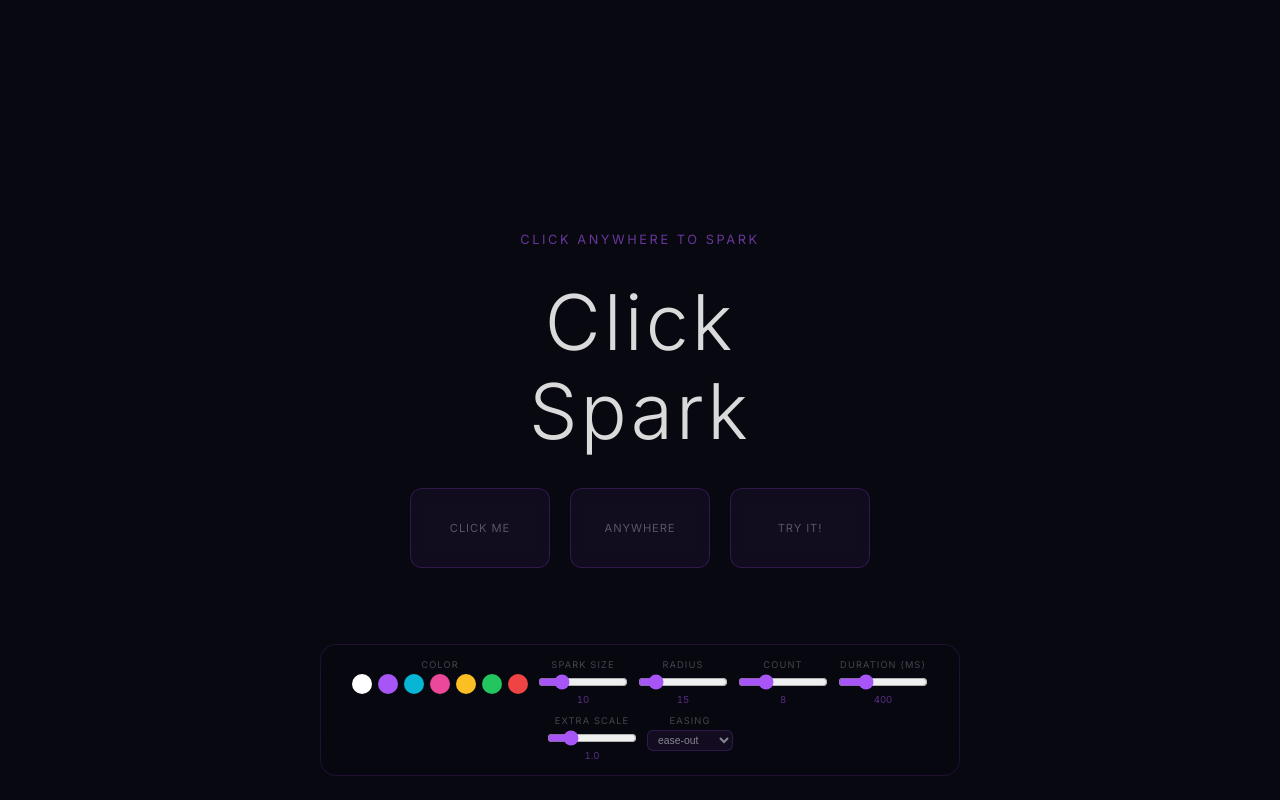
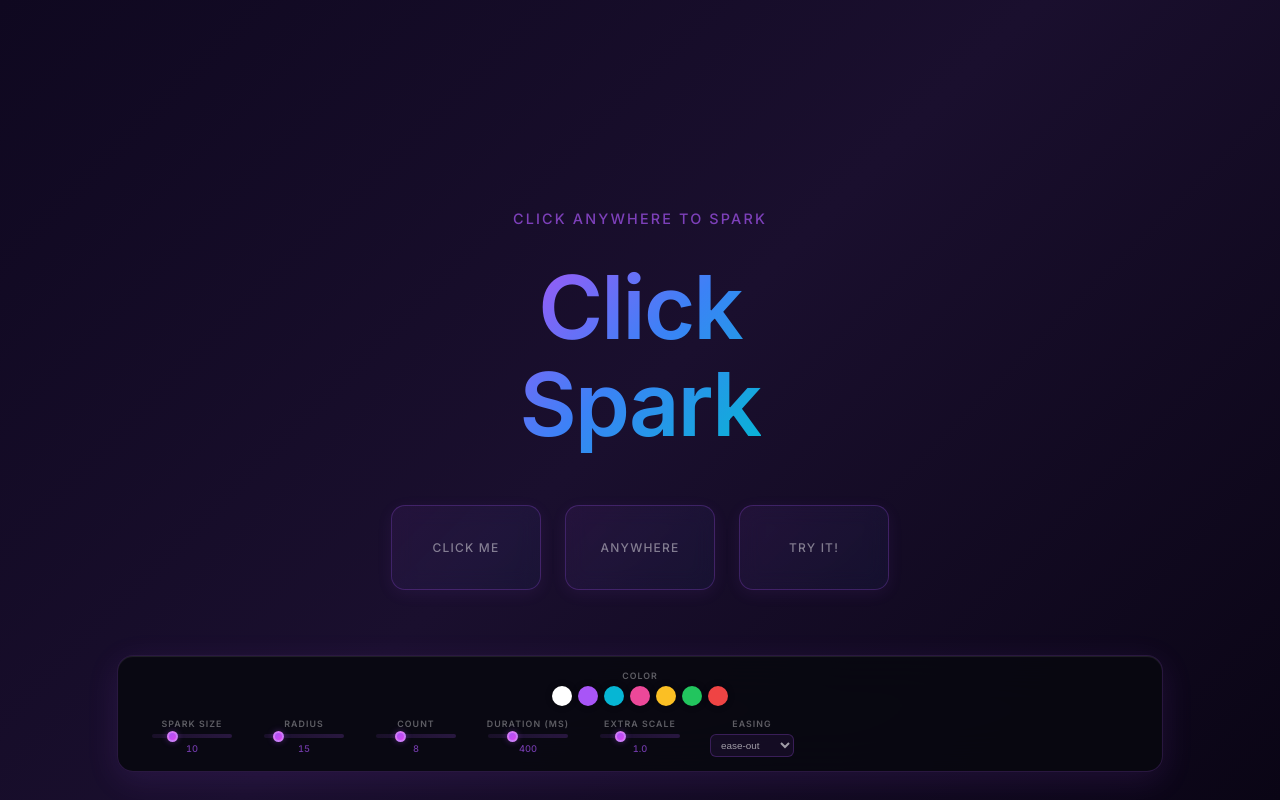
Before and after one commit to AryanSinghh07/Animations, a plain HTML site: page Click Spark/Click_Spark.html in a window 1280 px wide. Drawn offline with Linux system fonts and the light colour scheme.

Commit message:
Enhance Click Spark animation: update styles for improved UI, including background gradient, typography adjustments, and control panel enhancements

```diff
--- a/Click Spark/Click_Spark.html
+++ b/Click Spark/Click_Spark.html
@@ -10,7 +10,7 @@
     *, *::before, *::after { box-sizing: border-box; margin: 0; padding: 0; }
     html, body {
       width: 100%; height: 100%; overflow: hidden;
-      background: #080810;
+      background: linear-gradient(135deg, #0f0820 0%, #1a0f2e 50%, #0a0515 100%);
       font-family: 'Inter', sans-serif;
       color: #fff;
     }
@@ -44,77 +44,143 @@
     }
 
     .hero-title {
-      font-size: clamp(2rem, 6vw, 5rem);
-      font-weight: 300;
-      letter-spacing: 0.04em;
-      color: rgba(255,255,255,0.85);
+      font-size: clamp(2.5rem, 7vw, 5.5rem);
+      font-weight: 700;
+      letter-spacing: -0.02em;
+      background: linear-gradient(135deg, #a855f7 0%, #3b82f6 50%, #06b6d4 100%);
+      -webkit-background-clip: text;
+      -webkit-text-fill-color: transparent;
+      background-clip: text;
       text-align: center;
-      line-height: 1.15;
+      line-height: 1.1;
+      margin: 0;
     }
     .hero-sub {
-      font-size: 0.8rem;
-      letter-spacing: 0.2em;
+      font-size: 0.9rem;
+      letter-spacing: 0.15em;
       text-transform: uppercase;
-      color: rgba(168,85,247,0.6);
+      color: rgba(168,85,247,0.7);
+      font-weight: 500;
     }
 
     /* Demo cards */
     .cards {
-      display: flex; gap: 20px; flex-wrap: wrap; justify-content: center;
+      display: flex; gap: 24px; flex-wrap: wrap; justify-content: center;
       pointer-events: none;
+      margin-top: 20px;
     }
     .card {
-      width: 140px; height: 80px;
-      border: 1px solid rgba(168,85,247,0.2);
-      border-radius: 12px;
-      background: rgba(168,85,247,0.06);
-      backdrop-filter: blur(8px);
+      width: 150px; height: 85px;
+      border: 1.5px solid rgba(168,85,247,0.25);
+      border-radius: 14px;
+      background: linear-gradient(135deg, rgba(168,85,247,0.08), rgba(59,130,246,0.05));
+      backdrop-filter: blur(10px);
       display: flex; align-items: center; justify-content: center;
-      font-size: 0.7rem; letter-spacing: 0.08em; text-transform: uppercase;
-      color: rgba(255,255,255,0.3);
+      font-size: 0.75rem; letter-spacing: 0.1em; text-transform: uppercase;
+      color: rgba(255,255,255,0.45);
+      font-weight: 500;
+      cursor: pointer;
+      transition: all 0.3s ease;
+      box-shadow: 0 4px 16px rgba(168,85,247,0.08);
+    }
+    .card:hover {
+      border-color: rgba(168,85,247,0.4);
+      background: linear-gradient(135deg, rgba(168,85,247,0.12), rgba(59,130,246,0.08));
+      color: rgba(255,255,255,0.65);
+      transform: translateY(-4px);
+      box-shadow: 0 8px 24px rgba(168,85,247,0.15);
     }
 
     /* ── Controls panel ── */
     #panel {
-      position: fixed; bottom: 24px; left: 50%; transform: translateX(-50%);
-      display: flex; flex-wrap: wrap; gap: 10px; justify-content: center;
-      padding: 14px 20px;
-      background: rgba(8,8,16,0.85);
-      backdrop-filter: blur(18px);
-      border: 1px solid rgba(168,85,247,0.15);
+      position: fixed; bottom: 28px; left: 50%; transform: translateX(-50%);
+      display: grid; grid-template-columns: repeat(auto-fit, minmax(100px, 1fr));
+      gap: 12px; justify-items: center;
+      padding: 14px 24px;
+      background: rgba(8,8,16,0.9);
+      backdrop-filter: blur(24px);
+      -webkit-backdrop-filter: blur(24px);
+      border: 1px solid rgba(168,85,247,0.2);
       border-radius: 16px;
       z-index: 10;
       pointer-events: auto;
+      box-shadow: 0 8px 32px rgba(168,85,247,0.12), inset 0 1px 1px rgba(255,255,255,0.1);
+      max-width: 90vw;
     }
 
     .ctrl {
-      display: flex; flex-direction: column; align-items: center; gap: 4px;
+      display: flex; flex-direction: column; align-items: center; gap: 5px;
+    }
+    .ctrl:first-child {
+      grid-column: 1 / -1;
     }
     .ctrl label {
-      font-size: 0.58rem; letter-spacing: 0.12em; text-transform: uppercase;
-      color: rgba(255,255,255,0.25);
+      font-size: 0.55rem; letter-spacing: 0.12em; text-transform: uppercase;
+      color: rgba(255,255,255,0.35);
+      font-weight: 600;
+      white-space: nowrap;
     }
     .ctrl input[type=range] {
-      width: 90px; accent-color: #a855f7; cursor: pointer;
+      width: 80px; height: 4px; accent-color: #a855f7; cursor: pointer;
+      border-radius: 2px;
+      background: linear-gradient(to right, rgba(168,85,247,0.1), rgba(168,85,247,0.2));
+      -webkit-appearance: none;
+      appearance: none;
+    }
+    .ctrl input[type=range]::-webkit-slider-thumb {
+      -webkit-appearance: none;
+      appearance: none;
+      width: 11px;
+      height: 11px;
+      border-radius: 50%;
+      background: linear-gradient(135deg, #a855f7, #d946ef);
+      cursor: pointer;
+      border: 2px solid rgba(255,255,255,0.25);
+      box-shadow: 0 0 6px rgba(168,85,247,0.35);
+    }
+    .ctrl input[type=range]::-moz-range-thumb {
+      width: 11px;
+      height: 11px;
+      border-radius: 50%;
+      background: linear-gradient(135deg, #a855f7, #d946ef);
+      cursor: pointer;
+      border: 2px solid rgba(255,255,255,0.25);
+      box-shadow: 0 0 6px rgba(168,85,247,0.35);
     }
     .ctrl select {
       background: rgba(168,85,247,0.08);
-      border: 1px solid rgba(168,85,247,0.2);
-      border-radius: 6px; color: rgba(255,255,255,0.5);
-      font-size: 0.65rem; padding: 3px 6px; cursor: pointer;
+      border: 1px solid rgba(168,85,247,0.25);
+      border-radius: 6px; color: rgba(255,255,255,0.6);
+      font-size: 0.62rem; padding: 4px 6px; cursor: pointer;
+      font-weight: 500;
+      transition: all 0.2s ease;
+    }
+    .ctrl select:hover {
+      background: rgba(168,85,247,0.12);
+      border-color: rgba(168,85,247,0.4);
     }
     .ctrl span {
-      font-size: 0.6rem; color: rgba(168,85,247,0.5); font-variant-numeric: tabular-nums;
+      font-size: 0.58rem; color: rgba(168,85,247,0.65); font-variant-numeric: tabular-nums;
+      font-weight: 500;
     }
 
     /* Color swatches */
-    .swatch-row { display: flex; gap: 6px; }
+    .swatch-row { display: flex; gap: 6px; flex-wrap: wrap; justify-content: center; }
     .swatch {
       width: 20px; height: 20px; border-radius: 50%;
       border: 2px solid transparent; cursor: pointer;
-      transition: border-color .15s;
+      transition: all 0.2s ease;
+      box-shadow: 0 0 6px rgba(0,0,0,0.4);
     }
-    .swatch.active { border-color: #a855f7; }
+    .swatch:hover {
+      transform: scale(1.1);
+      box-shadow: 0 0 10px rgba(168,85,247,0.3);
+    }
+    .swatch.active {
+      border-color: #ffffff;
+      box-shadow: 0 0 12px rgba(168,85,247,0.5), 0 0 6px currentColor;
+      transform: scale(1.15);
+    }
   </style>
 </head>
 <body>
```
